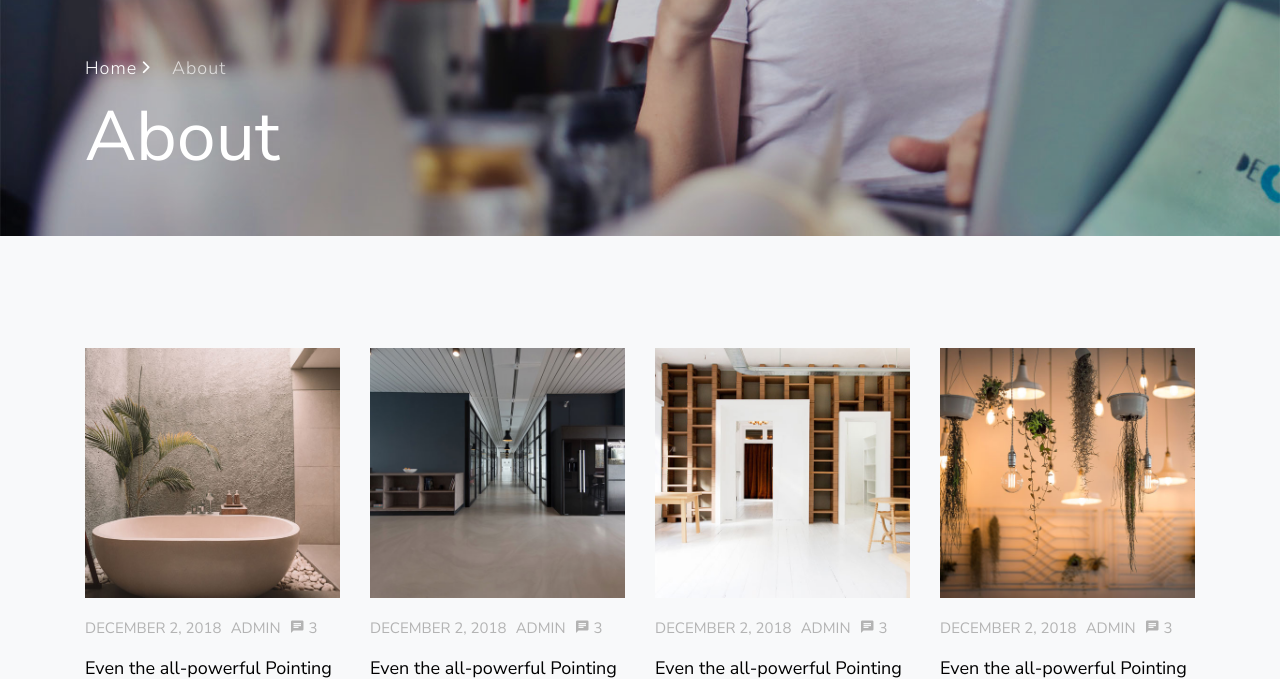
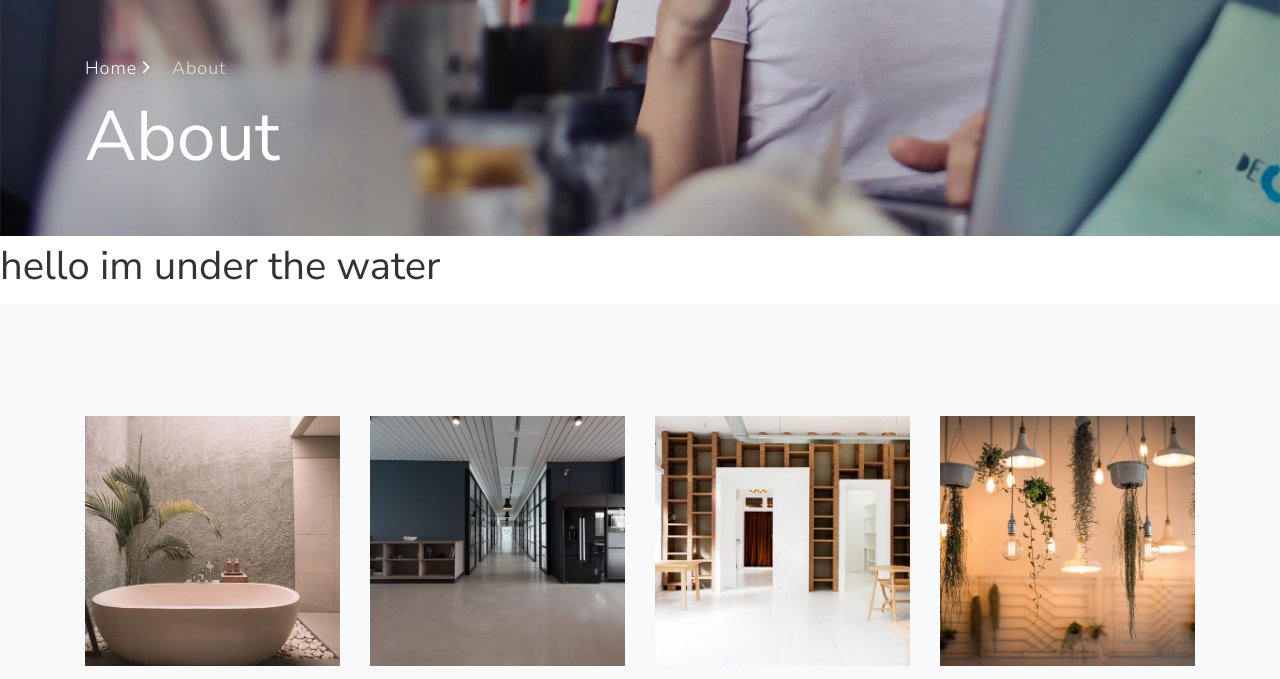
Before and after one commit to poisonleviathan/Deskano, a PHP site: page /job_portal/blog.php in a window 1280 px wide. Shown: the part 564-1243 px from the top of the page. Run offline with PHP 8.4, Linux system fonts and the light colour scheme; the visitor is signed in with stand-in values (Sample User, id 1); data comes from the database, SQL or seed files in the repository; some libraries are stand-ins or nearby versions; some web fonts are replaced.

```diff
--- a/blog.php
+++ b/blog.php
@@ -3,7 +3,7 @@ $page='blog';
 include('include/header.php');
 include('include/h-header.php');
  ?>
-
+<h1>hello im under the water</h1>
     <section class="ftco-section bg-light">
       <div class="container">
         <div class="row d-flex">
```
